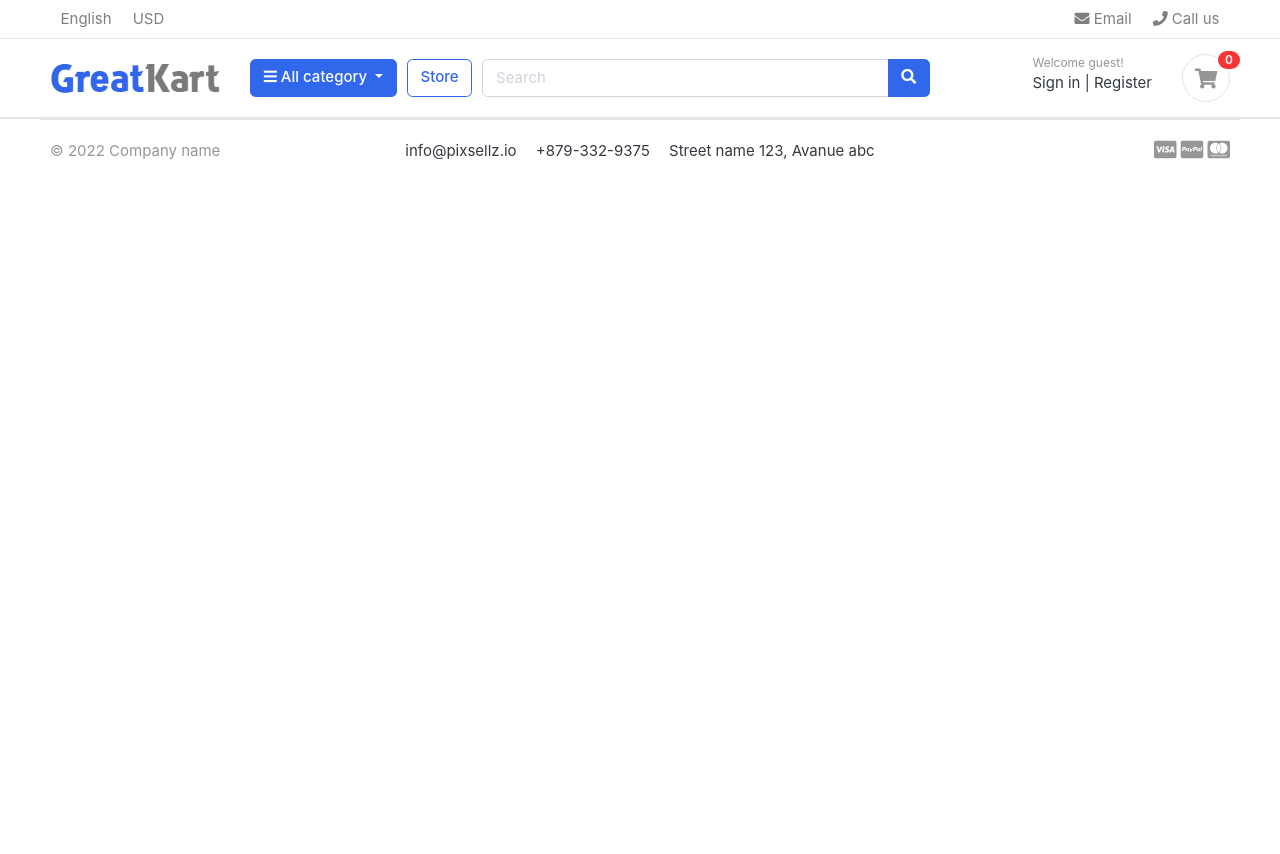
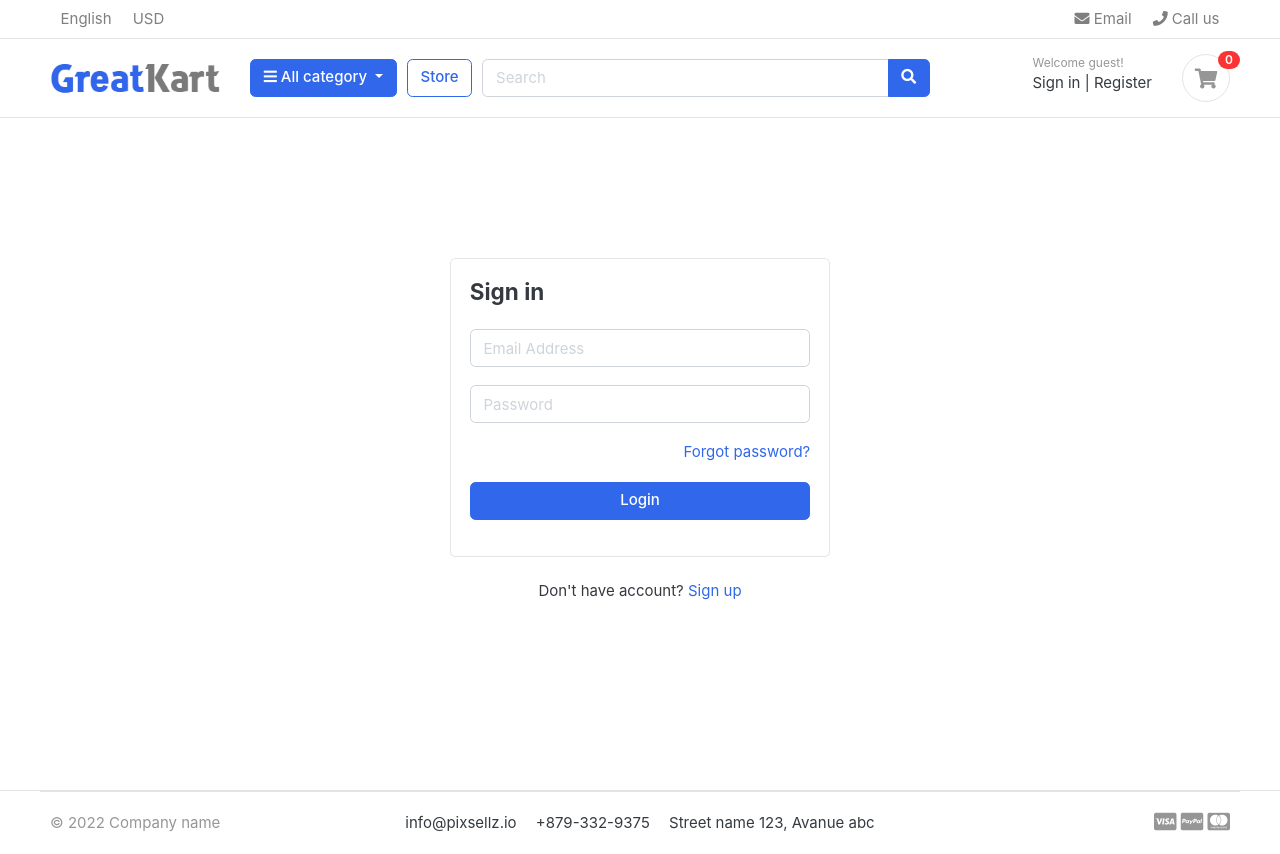
Before and after one commit to drutkoowski/django-ecommerce, a Django app: page /accounts/login/ in a window 1280 px wide. Before the commit the page ends 160 px from the top, so only its background shows below. Run offline with Django 4.2, Linux system fonts and the light colour scheme; data comes from the database, SQL or seed files in the repository; some libraries are stand-ins or nearby versions; some web fonts are replaced.

Commit message:
adding authentication, forgot password and reset password functionality

```diff
--- a/accounts/urls.py
+++ b/accounts/urls.py
@@ -6,4 +6,11 @@ urlpatterns = [
     path("register/", views.register, name="register"),
     path("login/", views.login, name="login"),
     path("logout/", views.logout, name="logout"),
+
+    path("activate/<uidb64>/<token>/", views.activate, name="activate"),
+    path("dashboard/", views.dashboard, name="dashboard"),
+    path("", views.dashboard, name="dashboard"),
+    path("forgotPassword/", views.forgotPassword, name="forgotPassword"),
+    path("resetpassword_validate/<uidb64>/<token>/", views.resetpassword_validate, name="resetpassword_validate"),
+    path("resetPassword/", views.resetPassword, name="resetPassword"),
 ]
--- a/accounts/views.py
+++ b/accounts/views.py
@@ -1,11 +1,23 @@
+from django.contrib.auth.decorators import login_required
+from django.contrib.auth.tokens import default_token_generator
+from django.contrib.sites.shortcuts import get_current_site
 from django.shortcuts import render, redirect
+from django.template.loader import render_to_string
+from django.utils.encoding import force_bytes
+from django.utils.http import urlsafe_base64_encode, urlsafe_base64_decode
+from django.http import HttpResponse
+
 from .forms import RegistrationForm
 from accounts.models import Account
-from django.contrib import messages
+from django.contrib import messages, auth
+from django.core.mail import EmailMessage
+
 
 # Create your views here.
 
 def register(request):
+    if request.user.is_authenticated:
+        return redirect("dashboard")
     if request.method == "POST":
         form = RegistrationForm(request.POST)
         if form.is_valid():
@@ -19,8 +31,22 @@ def register(request):
                            password=password, username=username)
             user.phone_number = phone_number
             user.save()
-            messages.success(request, "Registration completed!")
-            return redirect("register")
+
+            current_site = get_current_site(request)
+            mail_subject = "Please activate your account"
+            message = render_to_string("accounts/account_verification_email.html", {
+                "user": user,
+                "domain": current_site,
+                "uid": urlsafe_base64_encode(force_bytes(user.pk)),
+                "token": default_token_generator.make_token(user),
+
+            })
+            to_email = email
+            send_email = EmailMessage(mail_subject, message, to=[to_email])
+            send_email.send()
+            # messages.success(request, "Thank you for registering with us. We have sent you a verification email to you."
+            #                           " Please verify it!")
+            return redirect("/accounts/login/?command=verification&email=" + email)
     else:
         form = RegistrationForm()
     context = {
@@ -30,8 +56,105 @@ def register(request):
 
 
 def login(request):
+    if request.user.is_authenticated:
+        return redirect("dashboard")
+    if request.method == "POST":
+        email = request.POST["email"]
+        password = request.POST["password"]
+        user = auth.authenticate(email=email, password=password)
+        if user is not None:
+            auth.login(request, user)
+            return redirect("dashboard")
+        else:
+            messages.error(request, "Invalid login credentials")
+            return redirect("login")
+
     return render(request, 'accounts/login.html')
 
 
+@login_required(login_url='login')
 def logout(request):
-    return render(request, 'accounts/logout.html')
+    auth.logout(request)
+    messages.success(request, "You are logged out successfully.")
+    return redirect(login)
+
+
+def activate(request, uidb64, token):
+    try:
+        uid = urlsafe_base64_decode(uidb64).decode()
+        user = Account._default_manager.get(pk=uid)
+    except (TypeError, ValueError, OverflowError, Account.DoesNotExist):
+        user = None
+    if user is not None and default_token_generator.check_token(user, token):
+        user.is_active = True
+        user.save()
+        messages.success(request, "Congratulation! Your account is activated!")
+        return redirect('dashboard')
+    else:
+        messages.error(request, "Invalid activation link or you have already used it.")
+        return redirect("register")
+
+
+@login_required(login_url='login')
+def dashboard(request):
+    return render(request, "accounts/dashboard.html")
+
+
+def forgotPassword(request):
+    if request.method == "POST":
+        email = request.POST["email"]
+        if Account.objects.filter(email=email).exists():
+
+            user = Account.objects.get(email__exact=email)
+            current_site = get_current_site(request)
+            mail_subject = "Reset your password"
+            message = render_to_string("accounts/reset_password_email.html", {
+                "user": user,
+                "domain": current_site,
+                "uid": urlsafe_base64_encode(force_bytes(user.pk)),
+                "token": default_token_generator.make_token(user),
+
+            })
+            to_email = email
+            send_email = EmailMessage(mail_subject, message, to=[to_email])
+            send_email.send()
+
+            messages.success(request, "Password reset email has been sent to your email address!")
+            return redirect("login")
+        else:
+            messages.error(request, "Account does not exist!")
+            return redirect("forgotPassword")
+    return render(request, "accounts/forgotPassword.html")
+
+
+def resetpassword_validate(request, uidb64, token):
+    try:
+        uid = urlsafe_base64_decode(uidb64).decode()
+        user = Account._default_manager.get(pk=uid)
+    except(TypeError, ValueError, OverflowError, Account.DoesNotExist):
+        user = None
+    if user is not None and default_token_generator.check_token(user, token):
+        request.session['uid'] = uid
+        messages.success(request, "Please reset your password")
+        return redirect('resetPassword')
+    else:
+        messages.error(request, "This link has been expired!")
+        return redirect("login")
+
+
+def resetPassword(request):
+    if request.method == "POST":
+        password = request.POST["password"]
+        confirm_password = request.POST["confirm_password"]
+        if password == confirm_password:
+            uid = request.session.get("uid")
+            user = Account.objects.get(pk=uid)
+            user.set_password(password)
+            user.save()
+            messages.success(request, "Password reset successfully")
+            return redirect("login")
+        else:
+            messages.error(request, "Password do not match!")
+            return redirect("resetPassword")
+    else:
+        return render(request, "accounts/resetPassword.html")
--- a/templates/accounts/login.html
+++ b/templates/accounts/login.html
@@ -1,6 +1,77 @@
 {% extends "base.html" %}
 
 {% block content %}
+<section class="section-conten padding-y" style="min-height:84vh">
 
 
+
+
+<!-- ============================ COMPONENT LOGIN   ================================= -->
+{% if request.GET.command == "verification" %}
+<div class="container mx-auto alert alert-info text-center" role="alert" style="max-width: 100rem; max-height: 40rem;"> Thank you for
+    registering with us. We have sent you a verification email to you ({{ request.GET.email }}). Please verify it to be able to log in!
+    <br><br>
+Already verified?
+    <a href="{% url "login" %}">Login</a>
+</div>
+    <div class="card mx-auto" style="max-width: 380px; margin-top:100px;">
+      <div class="card-body">
+      <h4 class="card-title mb-4">Sign in</h4>
+                  {% include "includes/alerts.html" %}
+
+      <form action="{% url 'login' %}" method="POST">
+          {% csrf_token %}
+          <div class="form-group">
+			 <input type="email" disabled class="form-control" placeholder="Email Address" name="email">
+          </div> <!-- form-group// -->
+          <div class="form-group">
+			<input type="password" disabled class="form-control" placeholder="Password" name="password">
+          </div> <!-- form-group// -->
+
+          <div class="form-group">
+          	<a href="{% url "forgotPassword" %}" class="float-right">Forgot password?</a>
+
+          </div> <!-- form-group form-check .// -->
+          <div class="form-group">
+              <button type="submit" class="btn btn-primary btn-block"> Login  </button>
+          </div> <!-- form-group// -->
+      </form>
+      </div> <!-- card-body.// -->
+    </div> <!-- card .// -->
+
+     <p class="text-center mt-4">Don't have account? <a href="{% url "register" %}">Sign up</a></p>
+     <br><br>
+{% else %}
+	<div class="card mx-auto" style="max-width: 380px; margin-top:100px;">
+      <div class="card-body">
+      <h4 class="card-title mb-4">Sign in</h4>
+                  {% include "includes/alerts.html" %}
+
+      <form action="{% url 'login' %}" method="POST">
+          {% csrf_token %}
+          <div class="form-group">
+			 <input type="email" class="form-control" placeholder="Email Address" name="email">
+          </div> <!-- form-group// -->
+          <div class="form-group">
+			<input type="password" class="form-control" placeholder="Password" name="password">
+          </div> <!-- form-group// -->
+
+          <div class="form-group">
+          	<a href="{% url "forgotPassword" %}" class="float-right">Forgot password?</a>
+
+          </div> <!-- form-group form-check .// -->
+          <div class="form-group">
+              <button type="submit" class="btn btn-primary btn-block"> Login  </button>
+          </div> <!-- form-group// -->
+      </form>
+      </div> <!-- card-body.// -->
+    </div> <!-- card .// -->
+
+     <p class="text-center mt-4">Don't have account? <a href="{% url "register" %}">Sign up</a></p>
+     <br><br>
+<!-- ============================ COMPONENT LOGIN  END.// ================================= -->
+
+{% endif %}
+</section>
+
 {% endblock %}
--- a/templates/accounts/register.html
+++ b/templates/accounts/register.html
@@ -48,7 +48,7 @@
 			</form>
 		</article><!-- card-body.// -->
     </div> <!-- card .// -->
-    <p class="text-center mt-4">Have an account? <a href="">Log In</a></p>
+    <p class="text-center mt-4">Have an account? <a href="{% url "login" %}">Log In</a></p>
     <br><br>
 <!-- ============================ COMPONENT REGISTER  END.// ================================= -->
 
--- a/templates/includes/alerts.html
+++ b/templates/includes/alerts.html
@@ -3,7 +3,7 @@
         <div id="message" class="container">
             <div {% if message.tags %} class="alert alert-{{ message.tags }}{% endif %}" role="alert">
                 <button type="button" class="close" data-dismiss="alert"><span aria-hidden="true">&times</span></button>
-               {% if message.level == DEFAULT_MESSAGE_LEVELS.ERROR %} Important: {% endif %}
+               {% if message.level == DEFAULT_MESSAGE_LEVELS.ERROR %} Error: {% endif %}
                 {{ message }}
             </div>
         </div>
--- a/templates/includes/navbar.html
+++ b/templates/includes/navbar.html
@@ -60,6 +60,7 @@
 	</div> <!-- col.// -->
 	<div class="col-lg-3 col-sm-6 col-8 order-2 order-lg-3">
 				<div class="d-flex justify-content-end mb-3 mb-lg-0">
+                    {% if user.id is None %}
 					<div class="widget-header">
 						<small class="title text-muted">Welcome guest!</small>
 						<div>
@@ -67,6 +68,15 @@
 							<a href="{% url "register" %}"> Register</a>
 						</div>
 					</div>
+                    {% else %}
+                        <div class="widget-header">
+						<small class="title text-muted">Welcome {{ user.first_name |title}}!</small>
+						<div>
+							<a href="{% url "dashboard" %}">Dashboard</a> <span class="dark-transp"> | </span>
+							<a href="{% url "logout" %}"> Logout</a>
+						</div>
+					</div>
+                    {% endif %}
 					<a href="{% url "cart" %}" class="widget-header pl-3 ml-3">
 						<div class="icon icon-sm rounded-circle border"><i class="fa fa-shopping-cart"></i></div>
 						<span class="badge badge-pill badge-danger notify">{{ cart_count }}</span>
```
Also changed, not shown: djangoecommerce/settings.py (+6 -5 lines), templates/accounts/account_verification_email.html (added, +9 -0 lines), templates/accounts/dashboard.html (added, +96 -0 lines), templates/accounts/forgotPassword.html (added, +27 -0 lines), templates/accounts/resetPassword.html (added, +31 -0 lines), templates/accounts/reset_password_email.html (added, +9 -0 lines).
